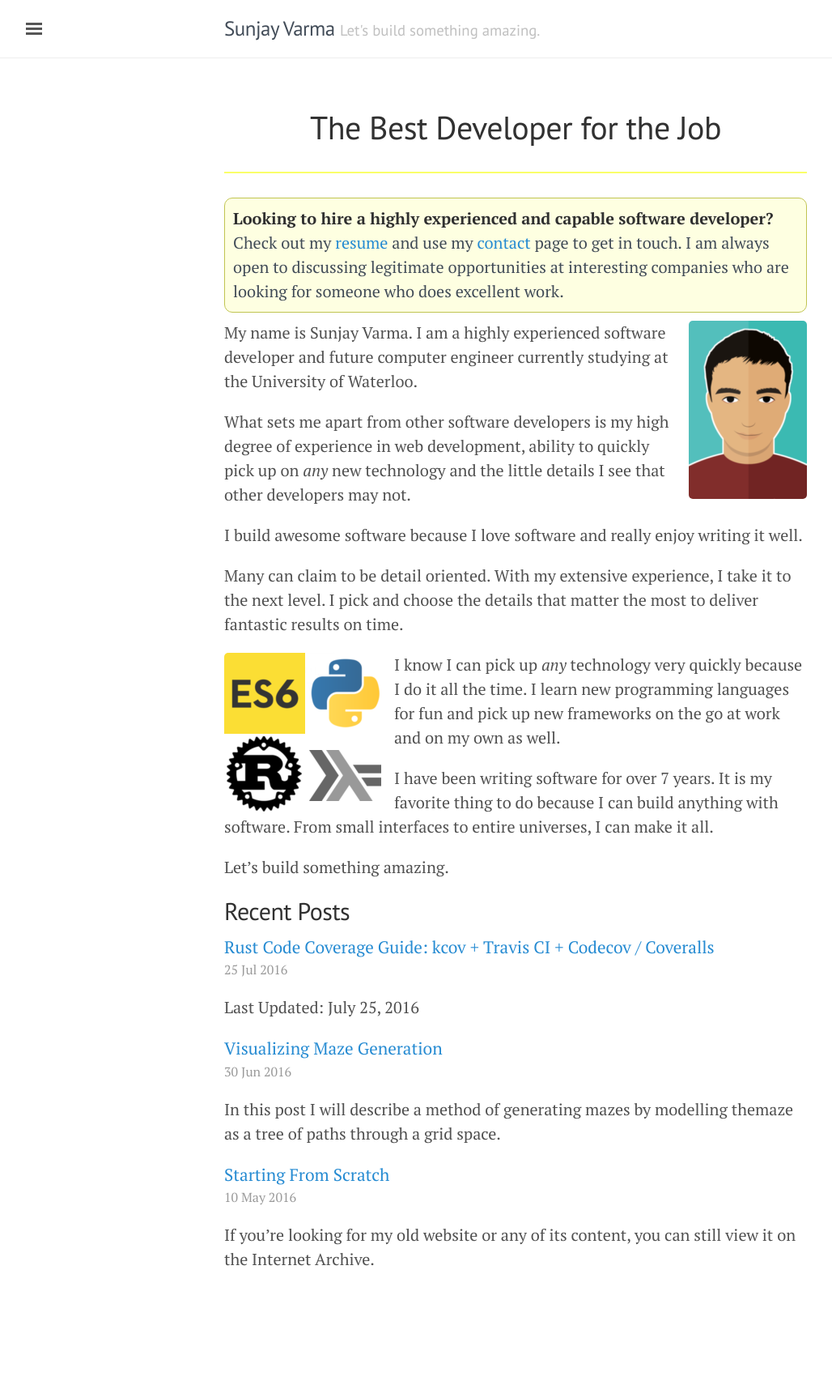
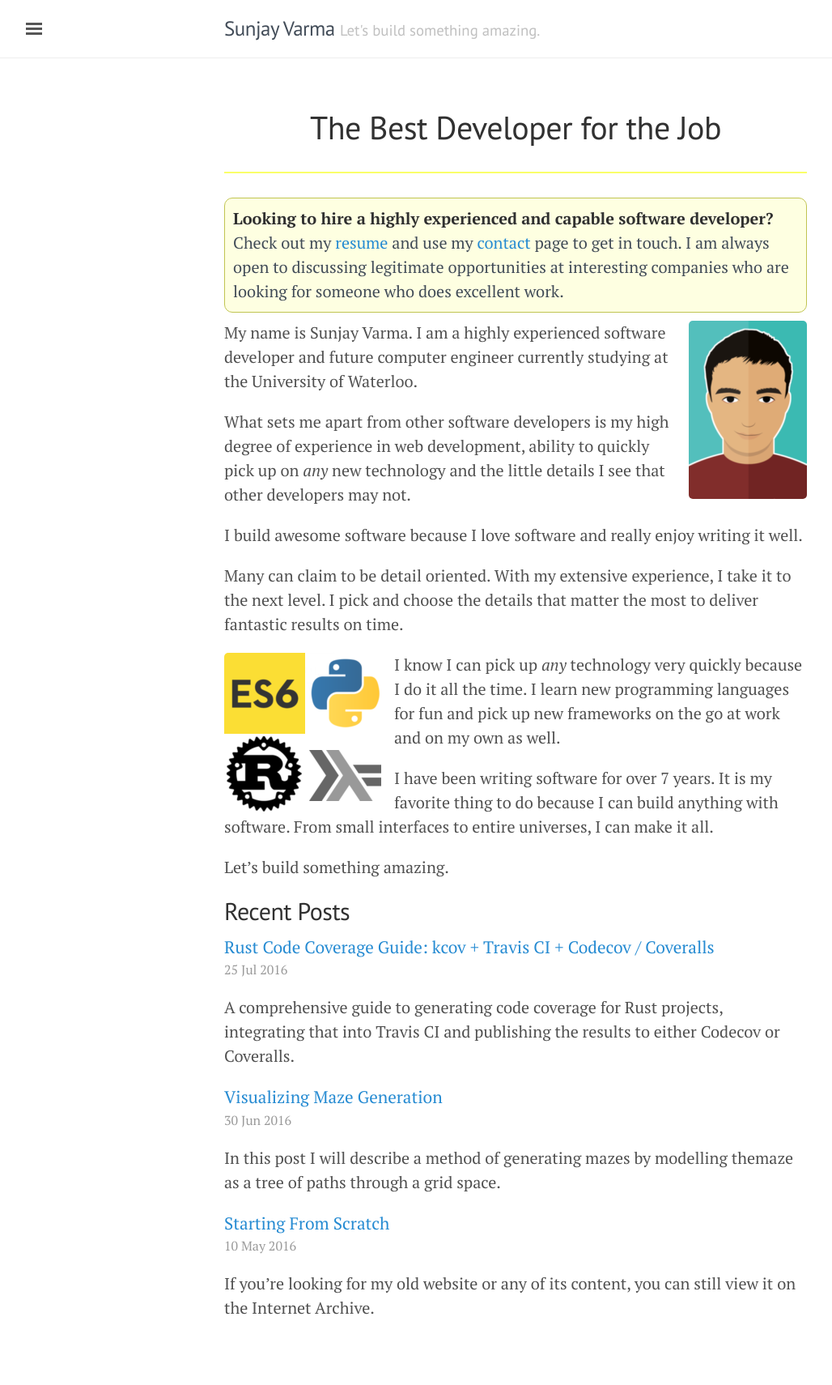
Before and after one commit to sunjay/sunjay.github.io, a Jekyll site: the page built from index.html, in a window 1280 px wide. Shown: the whole page at 81% size, without its empty margins (3-1031 px from the left). Built offline with Jekyll 4.4.1, drawn with Linux system fonts in a browser that asks for light colours; before the commit the page ends 1650 px from its top, so only the background shows below that.

Commit message:
Updating rust code coverage guide excerpt

```diff
--- a/_posts/2016-07-25-rust-code-coverage.md
+++ b/_posts/2016-07-25-rust-code-coverage.md
@@ -2,6 +2,7 @@
 layout: post
 title: "Rust Code Coverage Guide: kcov + Travis CI + Codecov / Coveralls"
 author: sunjay
+excerpt: "A comprehensive guide to generating code coverage for Rust projects, integrating that into Travis CI and publishing the results to either Codecov or Coveralls."
 categories:
   - Programming
 ---
```
